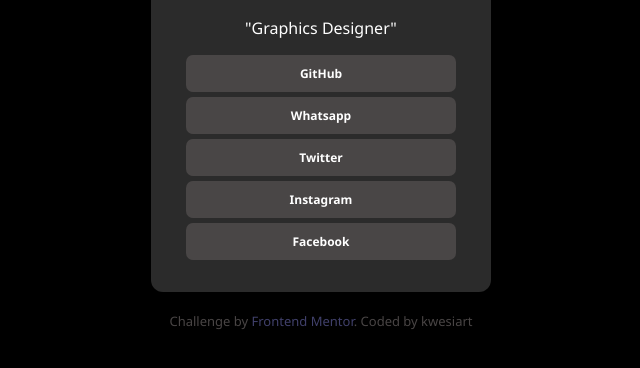
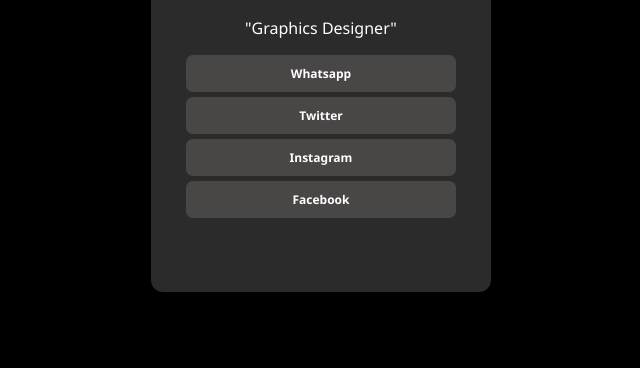
Before and after one commit to kwesiart/Prince-Arthur-social-profile, a plain HTML site: page index.html in a window 1280 px wide. Shown: the part 346-714 px from the top of the page, without its empty margins (319-959 px from the left). Drawn offline with Linux system fonts and the light colour scheme; a web font is replaced by a local one.

Commit message:
index.html

```diff
--- a/index.html
+++ b/index.html
@@ -20,19 +20,12 @@
     <h3>Lagos, Nigeria</h3>
     <p>"Graphics Designer"</p>
 <div class="nav-btn">
-  <a href="https://github.com/kwesiart" target="_blank" class="nav-link">GitHub</a>
   <a href="https://wa.link/lve05b" target="_blank" class="nav-link">Whatsapp</a>
   <a href="https://x.com/kwesiArth" target="_blank" class="nav-link">Twitter</a>
   <a href="https://www.instagram.com/princearthur086/" target="_blank" class="nav-link">Instagram</a>
   <a href="https://www.facebook.com/arthur.prince.92351995/" target="_blank" class="nav-link">Facebook</a>
 </div>
-</div>
-<footer>
-  <div class="attribution">
-    Challenge by <a href="https://www.frontendmentor.io?ref=challenge" target="_blank" id="footer">Frontend Mentor</a>.
-    Coded by kwesiart
-  </div>
-</footer>
+
 
 </body>
 </html>
```
